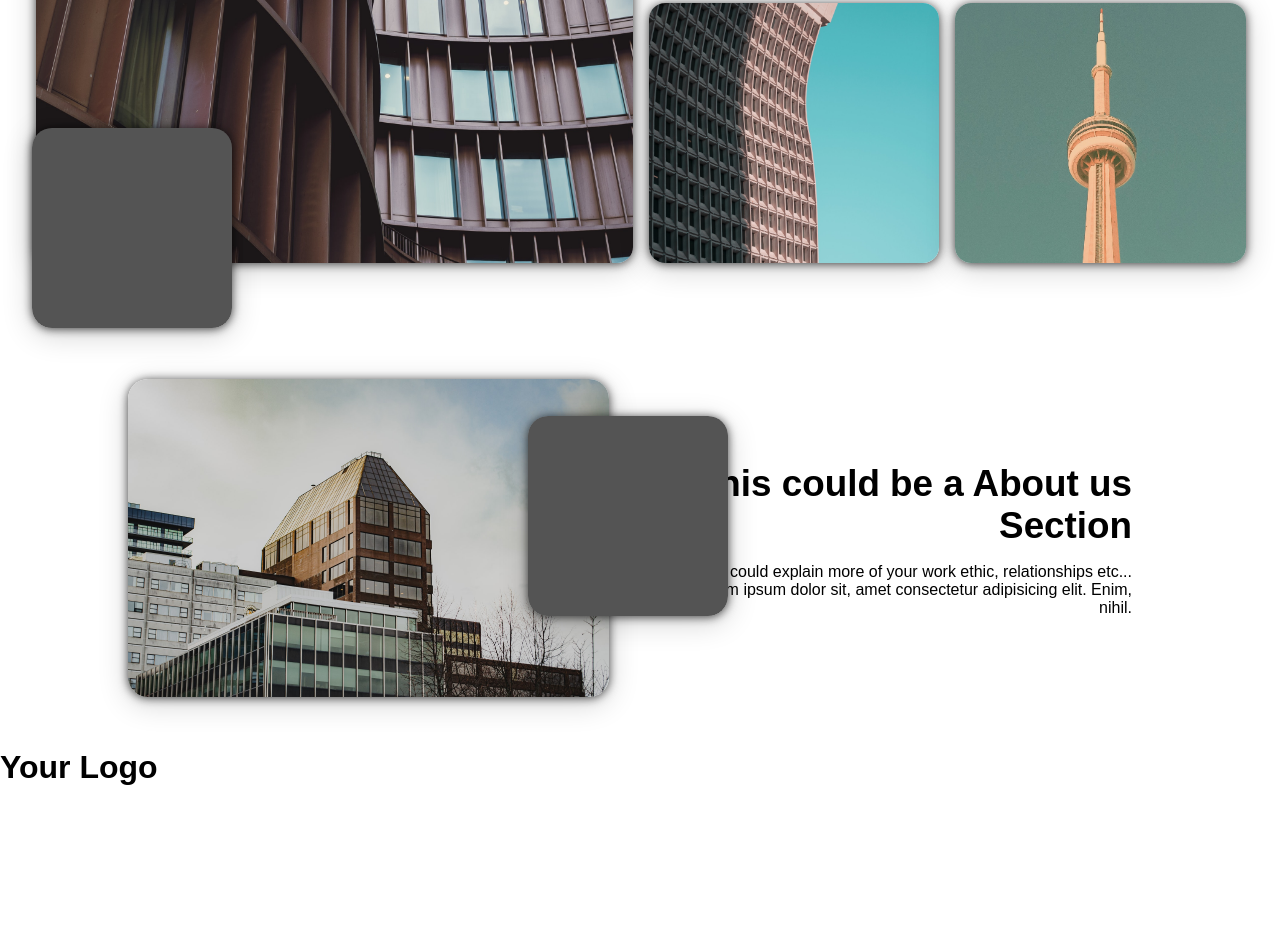
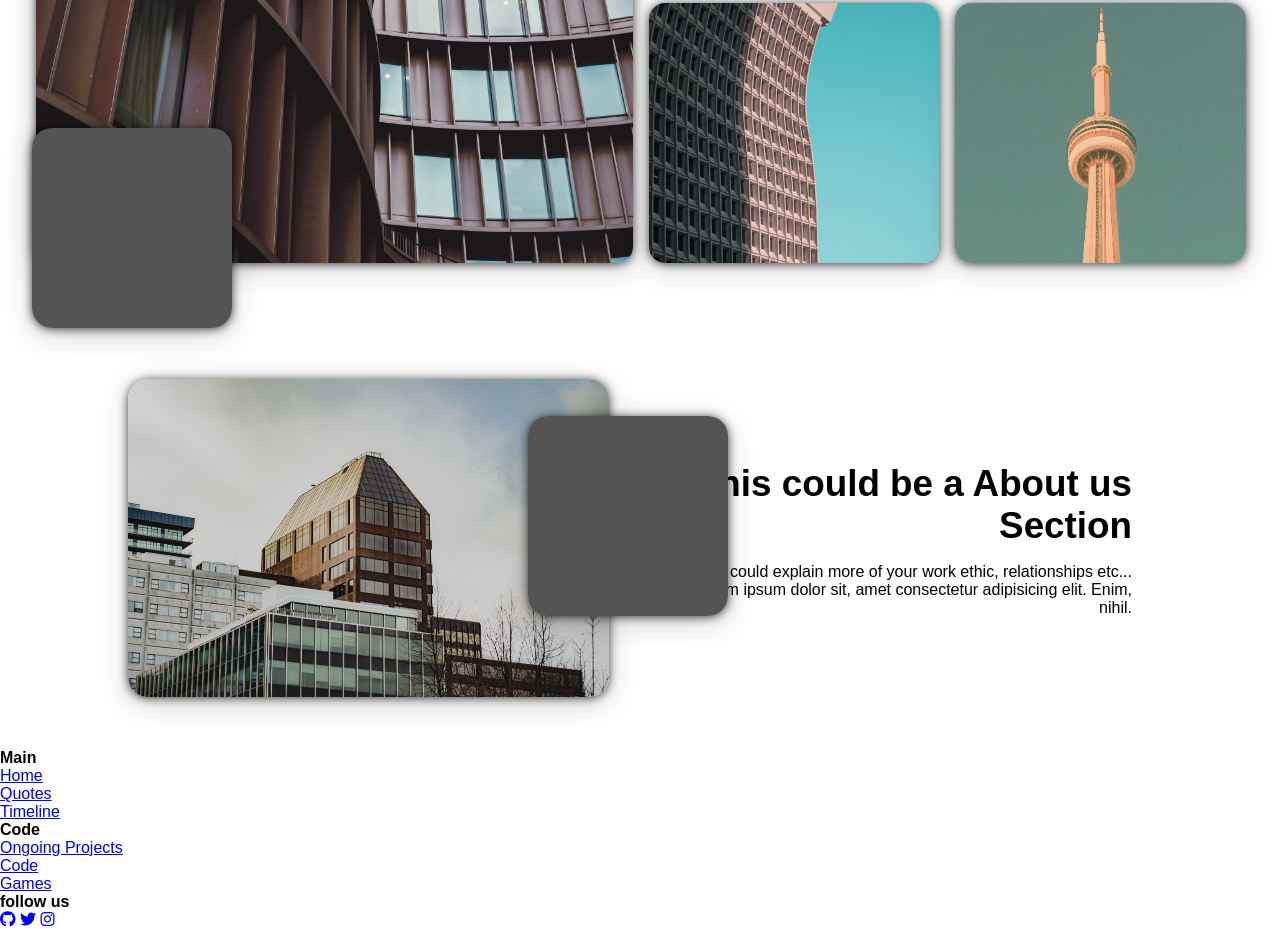
Before and after one commit to JeffleIncarnate/Architecture-Template, a plain HTML site: page index.html in a window 1280 px wide. Shown: the part 1600-2529 px from the top of the page. Before the commit the page ends 2476 px from the top, so only its background shows below. Drawn offline with Linux system fonts and the light colour scheme.

Commit message:
Added the footer HTML

```diff
--- a/index.html
+++ b/index.html
@@ -70,10 +70,10 @@
       <div id="ongoing_projects">
         <div class="image-grid">
           <div class="container image-grid-col-2 image-grid-row-2">
-            <a target="_blank" href="https://ojc-badges.netlify.app/">
+            <a target="_blank" href="#top">
               <img
                 src="Images/Index/Grid/artem-shuba-GYSiH1N6pxE-unsplash.jpg"
-                alt="OJC Badges Website Image"
+                alt="Image"
               />
               <div class="overlay">
                 <div class="text">Project 1</div>
@@ -82,10 +82,10 @@
           </div>
 
           <div class="container">
-            <a href="#top">
+            <a target="_blank" href="#top">
               <img
                 src="Images/Index/Grid/christian-lambert-u_IPFEHHWhg-unsplash.jpg"
-                alt="SmokeTrails"
+                alt="Image"
               />
               <div class="overlay">
                 <div class="text">Project 2</div>
@@ -94,13 +94,10 @@
           </div>
 
           <div class="container">
-            <a
-              target="_blank"
-              href="https://github.com/Dhruv-Rayat1/Paige-Virtual-Assistant-"
-            >
+            <a target="_blank" href="#top">
               <img
                 src="Images/Index/Grid/janmesh-shah-M90XoRvrC8Y-unsplash.jpg"
-                alt="SmokeTrails"
+                alt="Image"
               />
               <div class="overlay">
                 <div class="text">Project 3</div>
@@ -109,13 +106,10 @@
           </div>
 
           <div class="container">
-            <a
-              target="_blank"
-              href="https://github.com/Dhruv-Rayat1/Traffic-Light-System"
-            >
+            <a target="_blank" href="#top">
               <img
                 src="Images/Index/Grid/kenan-alboshi-UCbY7s2bF4o-unsplash.jpg"
-                alt="SmokeTrails"
+                alt="Image"
               />
               <div class="overlay">
                 <div class="text">Project 4</div>
@@ -124,10 +118,10 @@
           </div>
 
           <div class="container">
-            <a href="">
+            <a target="_blank" href="#top">
               <img
                 src="Images/Index/Grid/linus-belanger-qxIp1On_USc-unsplash.jpg"
-                alt="SmokeTrails"
+                alt="Image"
               />
               <div class="overlay">
                 <div class="text">Project 5</div>
@@ -170,34 +164,48 @@
     </main>
 
     <!--Footer-->
-    <footer>
-      <!--YOUR LOGO-->
-      <h1>Your Logo</h1>
-
-      <!--This is the footer columns-->
-      <!--Column 1-->
-      <div>
-        <h3></h3>
-        <ul>
-          <li></li>
-          <li></li>
-          <li></li>
-          <li></li>
-        </ul>
-      </div>
-
-      <!--Column 2-->
-      <div></div>
-
-      <!--Column 3-->
-      <div></div>
-
-      <!--Column 4-->
-      <!--Social Links-->
-      <div>
-        <ul>
-          <li><i class=""></i></li>
-        </ul>
+    <footer class="footer" id="footer">
+      <div class="container_footer">
+        <div class="row">
+          <div class="footer-col">
+            <h4>Main</h4>
+            <ul>
+              <li><a href="#top">Home</a></li>
+              <li><a href="#quotes">Quotes</a></li>
+              <li><a href="#timeline">Timeline</a></li>
+            </ul>
+          </div>
+          <div class="footer-col">
+            <h4>Code</h4>
+            <ul>
+              <li><a href="#ongoing_projects">Ongoing Projects</a></li>
+              <li>
+                <a
+                  target="_blank"
+                  href="https://github.com/Dhruv-Rayat1?tab=repositories"
+                  >Code</a
+                >
+              </li>
+              <li>
+                <a target="_blank" href="https://dhruv-rayat.itch.io/">Games</a>
+              </li>
+            </ul>
+          </div>
+          <div class="footer-col">
+            <h4>follow us</h4>
+            <div class="social-links">
+              <a target="_blank" href="https://github.com/Dhruv-Rayat1"
+                ><i class="fab fa-github"></i
+              ></a>
+              <a target="_blank" href="https://twitter.com/RayatDhruv"
+                ><i class="fab fa-twitter"></i
+              ></a>
+              <a target="_blank" href="https://www.instagram.com/dhruv_rayat/"
+                ><i class="fab fa-instagram"></i
+              ></a>
+            </div>
+          </div>
+        </div>
       </div>
     </footer>
 
```
